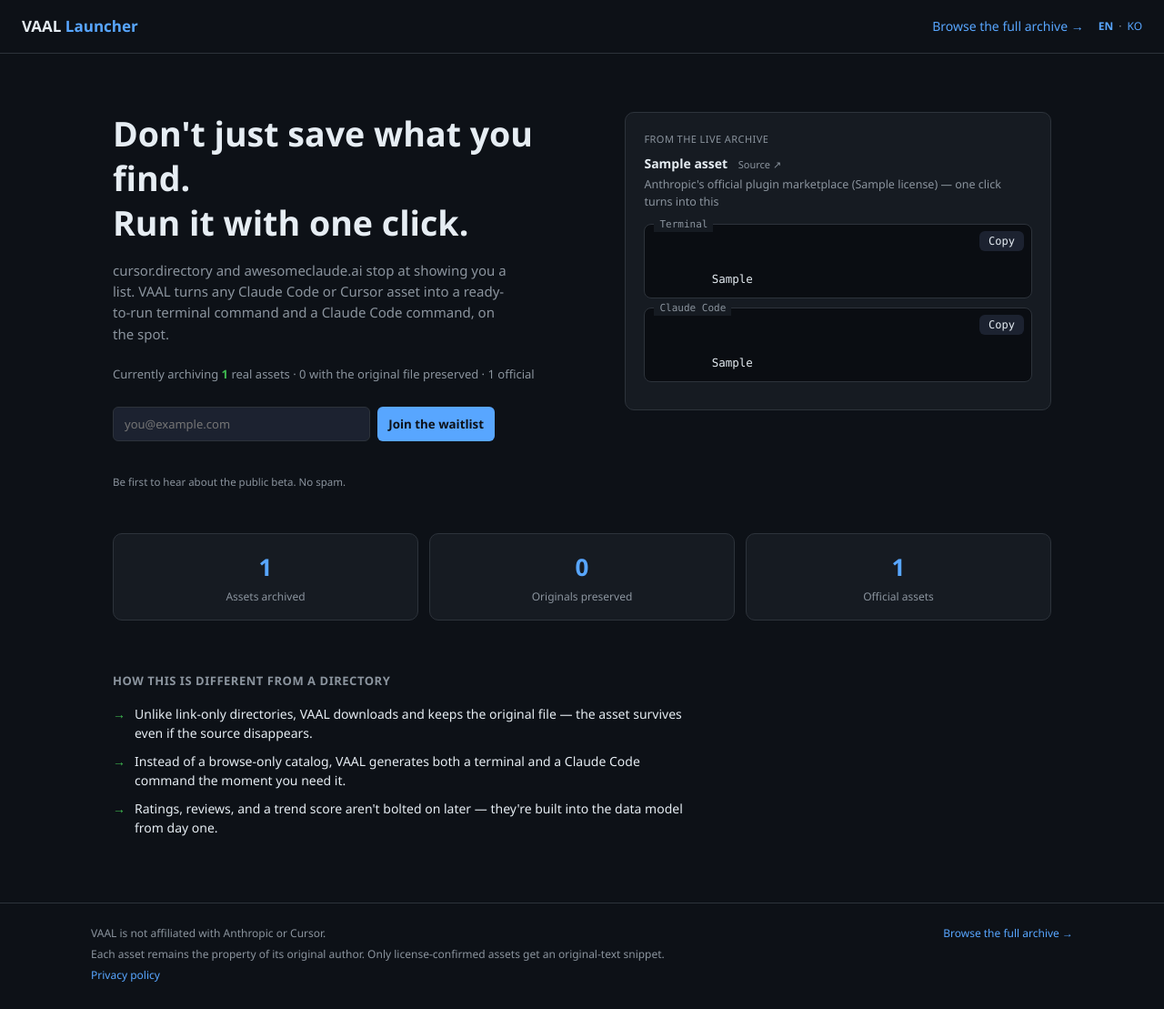
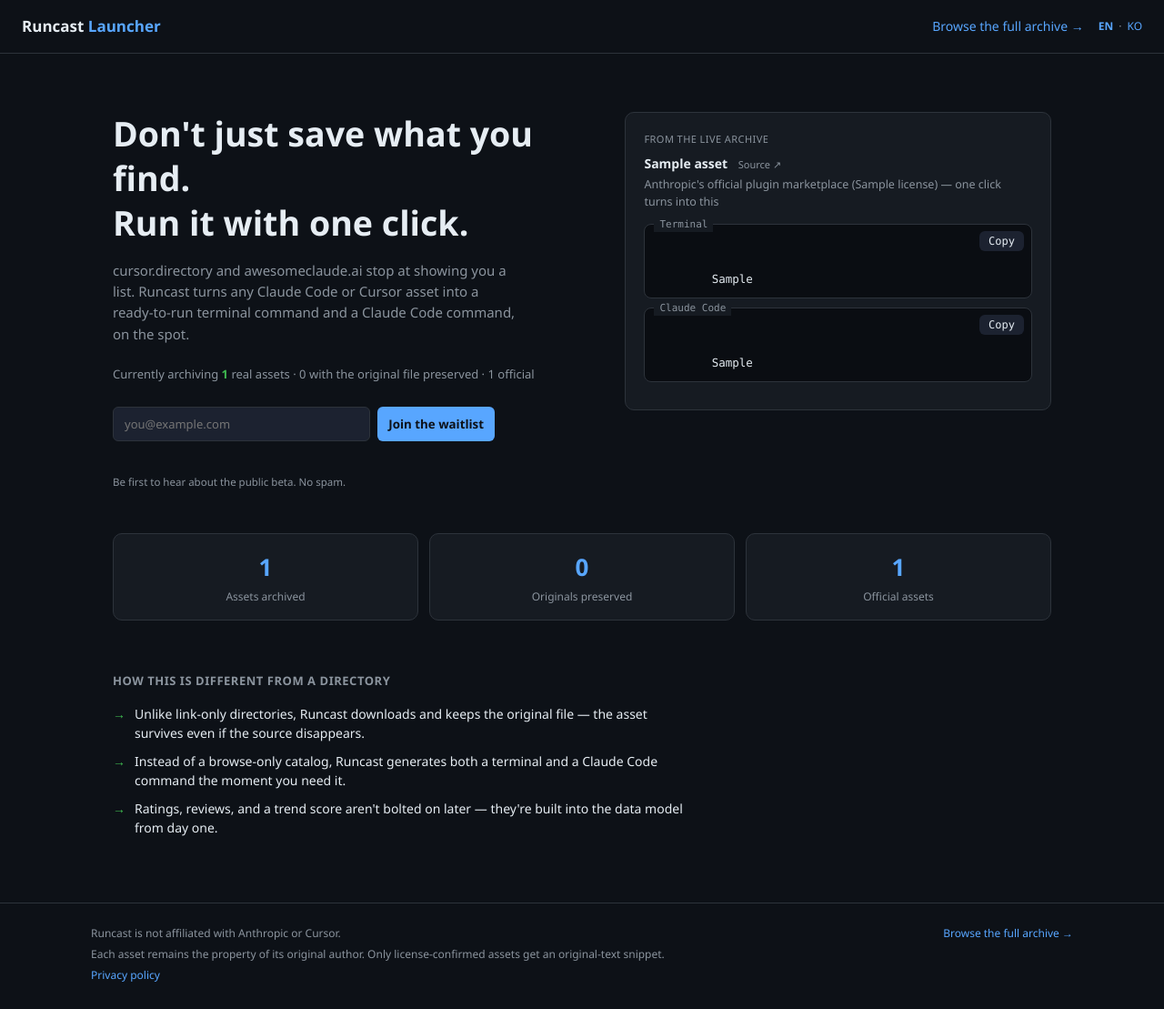
Before and after one commit to ngnl-yzh/VAAL, a Flask app: page / in a window 1280 px wide. Shown: the whole page at 91% size. Run offline with Flask 3, Linux system fonts and the light colour scheme; tables that the repository leaves empty hold one stand-in row (values such as "Sample post").

Commit message:
브랜드명 VAAL → Runcast 변경
사용자에게 보이는 텍스트(제목, 헤더, 푸터, 문서)만 변경.
내부 파일/폴더명(VAAL/, vaal.db, VAAL_* 환경변수)은 하위 호환을 위해 유지.

```diff
--- a/i18n.py
+++ b/i18n.py
@@ -1,5 +1,5 @@
 # -*- coding: utf-8 -*-
-"""VAAL 다국어 지원 — 영어가 기본, 한국어로 전환 가능.
+"""Runcast 다국어 지원 — 영어가 기본, 한국어로 전환 가능.
 
 DB에 저장되는 값(type/source 키, category 문자열)은 그대로 두고
 화면에 보여줄 라벨만 로케일별로 분리한다. category는 원래 한국어
@@ -57,7 +57,7 @@ def category_label(category, lang):
 
 T = {
     "en": {
-        "app.title": "VAAL — Personal Command Archiver & Launcher",
+        "app.title": "Runcast — Personal Command Archiver & Launcher",
         "header.launcher": "Launcher",
         "header.search_placeholder": "Search — name, purpose, tag, repo…",
         "sort.trend": "Trending", "sort.recent": "Newest",
@@ -151,8 +151,8 @@ T = {
 
         "auth.login": "Log in", "auth.logout": "Log out", "auth.signup": "Sign up",
         "auth.my_collections": "My collections",
-        "auth.signup_title": "Create your VAAL account",
-        "auth.login_title": "Log in to VAAL",
+        "auth.signup_title": "Create your Runcast account",
+        "auth.login_title": "Log in to Runcast",
         "auth.email": "Email", "auth.password": "Password",
         "auth.password_confirm": "Confirm password",
         "auth.signup_button": "Create account", "auth.login_button": "Log in",
@@ -185,7 +185,7 @@ T = {
         "coll.view": "Open",
     },
     "ko": {
-        "app.title": "VAAL — 바이브코딩 자산 아카이버 & 런처",
+        "app.title": "Runcast — 바이브코딩 자산 아카이버 & 런처",
         "header.launcher": "런처",
         "header.search_placeholder": "검색 — 이름·용도·태그·저장소…",
         "sort.trend": "트렌드순", "sort.recent": "최신순",
@@ -279,8 +279,8 @@ T = {
 
         "auth.login": "로그인", "auth.logout": "로그아웃", "auth.signup": "회원가입",
         "auth.my_collections": "내 모음집",
-        "auth.signup_title": "VAAL 계정 만들기",
-        "auth.login_title": "VAAL 로그인",
+        "auth.signup_title": "Runcast 계정 만들기",
+        "auth.login_title": "Runcast 로그인",
         "auth.email": "이메일", "auth.password": "비밀번호",
         "auth.password_confirm": "비밀번호 확인",
         "auth.signup_button": "계정 만들기", "auth.login_button": "로그인",
--- a/templates/collection_public.html
+++ b/templates/collection_public.html
@@ -3,7 +3,7 @@
 <head>
 <meta charset="utf-8">
 <meta name="viewport" content="width=device-width, initial-scale=1">
-<title>{{ coll.name if coll else 'VAAL' }} — VAAL</title>
+<title>{{ coll.name if coll else 'Runcast' }} — Runcast</title>
 <style>
 {% include "_tokens.css.html" %}
 *{box-sizing:border-box;margin:0;padding:0}
@@ -43,7 +43,7 @@ h2{font-size:clamp(1.6rem,3.2vw,2.35rem);font-weight:700;margin-bottom:8px}
 </head>
 <body>
 <header>
-  <h1><a href="/">VAAL <span>{{ 'Launcher' if lang == 'en' else '런처' }}</span></a></h1>
+  <h1><a href="/">Runcast <span>{{ 'Launcher' if lang == 'en' else '런처' }}</span></a></h1>
   <nav><a href="/app">{{ 'Browse the archive' if lang == 'en' else '아카이브 둘러보기' }}</a></nav>
 </header>
 <main>
--- a/templates/collections.html
+++ b/templates/collections.html
@@ -3,7 +3,7 @@
 <head>
 <meta charset="utf-8">
 <meta name="viewport" content="width=device-width, initial-scale=1">
-<title>{{ t('coll.my_collections_title') }} — VAAL</title>
+<title>{{ t('coll.my_collections_title') }} — Runcast</title>
 <style>
 {% include "_tokens.css.html" %}
 *{box-sizing:border-box;margin:0;padding:0}
@@ -43,7 +43,7 @@ h2{font-size:clamp(1.6rem,3.2vw,2.35rem);font-weight:700;margin-bottom:24px}
 </head>
 <body>
 <header>
-  <h1><a href="/">VAAL <span>{{ 'Launcher' if lang == 'en' else '런처' }}</span></a></h1>
+  <h1><a href="/">Runcast <span>{{ 'Launcher' if lang == 'en' else '런처' }}</span></a></h1>
   <nav><a href="/app">{{ 'Browse the archive' if lang == 'en' else '아카이브 둘러보기' }}</a></nav>
 </header>
 <main>
--- a/templates/index.html
+++ b/templates/index.html
@@ -140,7 +140,7 @@ pre.preview{background:#0a0d12;border:1px solid var(--line);border-radius:8px;
 <body>
 
 <header>
-  <h1><a href="/" style="color:inherit">VAAL <span>{{ t('header.launcher') }}</span></a></h1>
+  <h1><a href="/" style="color:inherit">Runcast <span>{{ t('header.launcher') }}</span></a></h1>
   <input id="search" type="search" placeholder="{{ t('header.search_placeholder') }}">
   <select id="sort">
     <option value="trend">{{ t('sort.trend') }}</option>
--- a/templates/landing.html
+++ b/templates/landing.html
@@ -4,10 +4,10 @@
 <meta charset="utf-8">
 <meta name="viewport" content="width=device-width, initial-scale=1">
 {% if lang == 'en' %}
-<title>VAAL — Turn what you found into a command you can run</title>
-<meta name="description" content="VAAL archives Claude Code and Cursor assets and turns any of them into a ready-to-run terminal or Claude Code command with one click.">
+<title>Runcast — Turn what you found into a command you can run</title>
+<meta name="description" content="Runcast archives Claude Code and Cursor assets and turns any of them into a ready-to-run terminal or Claude Code command with one click.">
 {% else %}
-<title>VAAL — 발견한 자산을 클릭 한 번으로 실행 가능한 커맨드로</title>
+<title>Runcast — 발견한 자산을 클릭 한 번으로 실행 가능한 커맨드로</title>
 <meta name="description" content="Claude Code·Cursor 자산을 자동 수집·보관하고, 클릭 한 번으로 터미널/Claude Code 실행 커맨드를 즉시 만들어주는 아카이버 & 런처.">
 {% endif %}
 <style>
@@ -102,7 +102,7 @@ footer p{margin-bottom:4px}
 <body>
 
 <header>
-  <h1><a href="/">VAAL <span>{{ 'Launcher' if lang == 'en' else '런처' }}</span></a></h1>
+  <h1><a href="/">Runcast <span>{{ 'Launcher' if lang == 'en' else '런처' }}</span></a></h1>
   <nav>
     <a href="/app">{{ 'Browse the full archive →' if lang == 'en' else '전체 아카이브 둘러보기 →' }}</a>
     <div class="langsw">
@@ -119,7 +119,7 @@ footer p{margin-bottom:4px}
       {% if lang == 'en' %}
       <h2>Don't just save what you find.<br>Run it with one click.</h2>
       <p class="sub">cursor.directory and awesomeclaude.ai stop at showing you a list.
-        VAAL turns any Claude Code or Cursor asset into a ready-to-run terminal
+        Runcast turns any Claude Code or Cursor asset into a ready-to-run terminal
         command and a Claude Code command, on the spot.</p>
       <p class="stat-line">Currently archiving <b>{{ total }}</b> real assets ·
         {{ archived }} with the original file preserved · {{ official }} official</p>
@@ -133,7 +133,7 @@ footer p{margin-bottom:4px}
       {% else %}
       <h2>발견한 자산을 저장만 하지 말고,<br>클릭 한 번으로 바로 실행하세요.</h2>
       <p class="sub">cursor.directory나 awesomeclaude.ai는 Claude Code·Cursor 자산을
-        목록으로 보여주는 데서 끝납니다. VAAL은 그 자리에서 터미널 버전과
+        목록으로 보여주는 데서 끝납니다. Runcast는 그 자리에서 터미널 버전과
         Claude Code 버전, 두 가지 실행 커맨드를 즉시 만들어 드립니다.</p>
       <p class="stat-line">현재 <b>{{ total }}건</b>의 자산을 실제로 보관 중 ·
         원문 아카이브 {{ archived }}건 · 공식 자산 {{ official }}건</p>
@@ -185,8 +185,8 @@ footer p{margin-bottom:4px}
     {% if lang == 'en' %}
     <h3>How this is different from a directory</h3>
     <ul>
-      <li>Unlike link-only directories, VAAL downloads and keeps the original file — the asset survives even if the source disappears.</li>
-      <li>Instead of a browse-only catalog, VAAL generates both a terminal and a Claude Code command the moment you need it.</li>
+      <li>Unlike link-only directories, Runcast downloads and keeps the original file — the asset survives even if the source disappears.</li>
+      <li>Instead of a browse-only catalog, Runcast generates both a terminal and a Claude Code command the moment you need it.</li>
       <li>Ratings, reviews, and a trend score aren't bolted on later — they're built into the data model from day one.</li>
     </ul>
     {% else %}
@@ -204,14 +204,14 @@ footer p{margin-bottom:4px}
   <div class="foot-inner">
     {% if lang == 'en' %}
     <div>
-      <p>VAAL is not affiliated with Anthropic or Cursor.</p>
+      <p>Runcast is not affiliated with Anthropic or Cursor.</p>
       <p>Each asset remains the property of its original author. Only license-confirmed assets get an original-text snippet.</p>
       <p><a href="/privacy">Privacy policy</a></p>
     </div>
     <div><a href="/app">Browse the full archive →</a></div>
     {% else %}
     <div>
-      <p>VAAL은 Anthropic, Cursor와 공식 제휴 관계가 없습니다.</p>
+      <p>Runcast는 Anthropic, Cursor와 공식 제휴 관계가 없습니다.</p>
       <p>각 자산의 저작권은 원저작자에게 있으며, 라이선스가 확인된 자산만 원문 스니펫을 제공합니다.</p>
       <p><a href="/privacy">개인정보처리방침</a></p>
     </div>
--- a/templates/login.html
+++ b/templates/login.html
@@ -3,7 +3,7 @@
 <head>
 <meta charset="utf-8">
 <meta name="viewport" content="width=device-width, initial-scale=1">
-<title>{{ t('auth.login_title') }} — VAAL</title>
+<title>{{ t('auth.login_title') }} — Runcast</title>
 <style>
 {% include "_tokens.css.html" %}
 *{box-sizing:border-box;margin:0;padding:0}
@@ -31,7 +31,7 @@ button:hover{background:#79b8ff}
 </style>
 </head>
 <body>
-<header><h1><a href="/">VAAL <span>{{ 'Launcher' if lang == 'en' else '런처' }}</span></a></h1></header>
+<header><h1><a href="/">Runcast <span>{{ 'Launcher' if lang == 'en' else '런처' }}</span></a></h1></header>
 <main>
   <h2>{{ t('auth.login_title') }}</h2>
   {% if error %}<div class="error">{{ error }}</div>{% endif %}
--- a/templates/signup.html
+++ b/templates/signup.html
@@ -3,7 +3,7 @@
 <head>
 <meta charset="utf-8">
 <meta name="viewport" content="width=device-width, initial-scale=1">
-<title>{{ t('auth.signup_title') }} — VAAL</title>
+<title>{{ t('auth.signup_title') }} — Runcast</title>
 <style>
 {% include "_tokens.css.html" %}
 *{box-sizing:border-box;margin:0;padding:0}
@@ -33,7 +33,7 @@ button:hover{background:#79b8ff}
 </style>
 </head>
 <body>
-<header><h1><a href="/">VAAL <span>{{ 'Launcher' if lang == 'en' else '런처' }}</span></a></h1></header>
+<header><h1><a href="/">Runcast <span>{{ 'Launcher' if lang == 'en' else '런처' }}</span></a></h1></header>
 <main>
 {% if sent_to %}
   <h2>{{ t('auth.signup_title') }}</h2>
--- a/templates/verify.html
+++ b/templates/verify.html
@@ -3,7 +3,7 @@
 <head>
 <meta charset="utf-8">
 <meta name="viewport" content="width=device-width, initial-scale=1">
-<title>VAAL</title>
+<title>Runcast</title>
 <style>
 {% include "_tokens.css.html" %}
 *{box-sizing:border-box;margin:0;padding:0}
@@ -23,7 +23,7 @@ p.next{margin-top:16px}
 </style>
 </head>
 <body>
-<header><h1><a href="/">VAAL <span>{{ 'Launcher' if lang == 'en' else '런처' }}</span></a></h1></header>
+<header><h1><a href="/">Runcast <span>{{ 'Launcher' if lang == 'en' else '런처' }}</span></a></h1></header>
 <main>
   <div class="notice {{ 'ok' if ok else 'err' }}">
     {{ t('auth.verify_success') if ok else t('auth.verify_invalid') }}
```
Also changed, not shown: DESIGN.md (+4 -4 lines), PRODUCT.md (+4 -4 lines), templates/privacy.html (+9 -9 lines), README.md.
